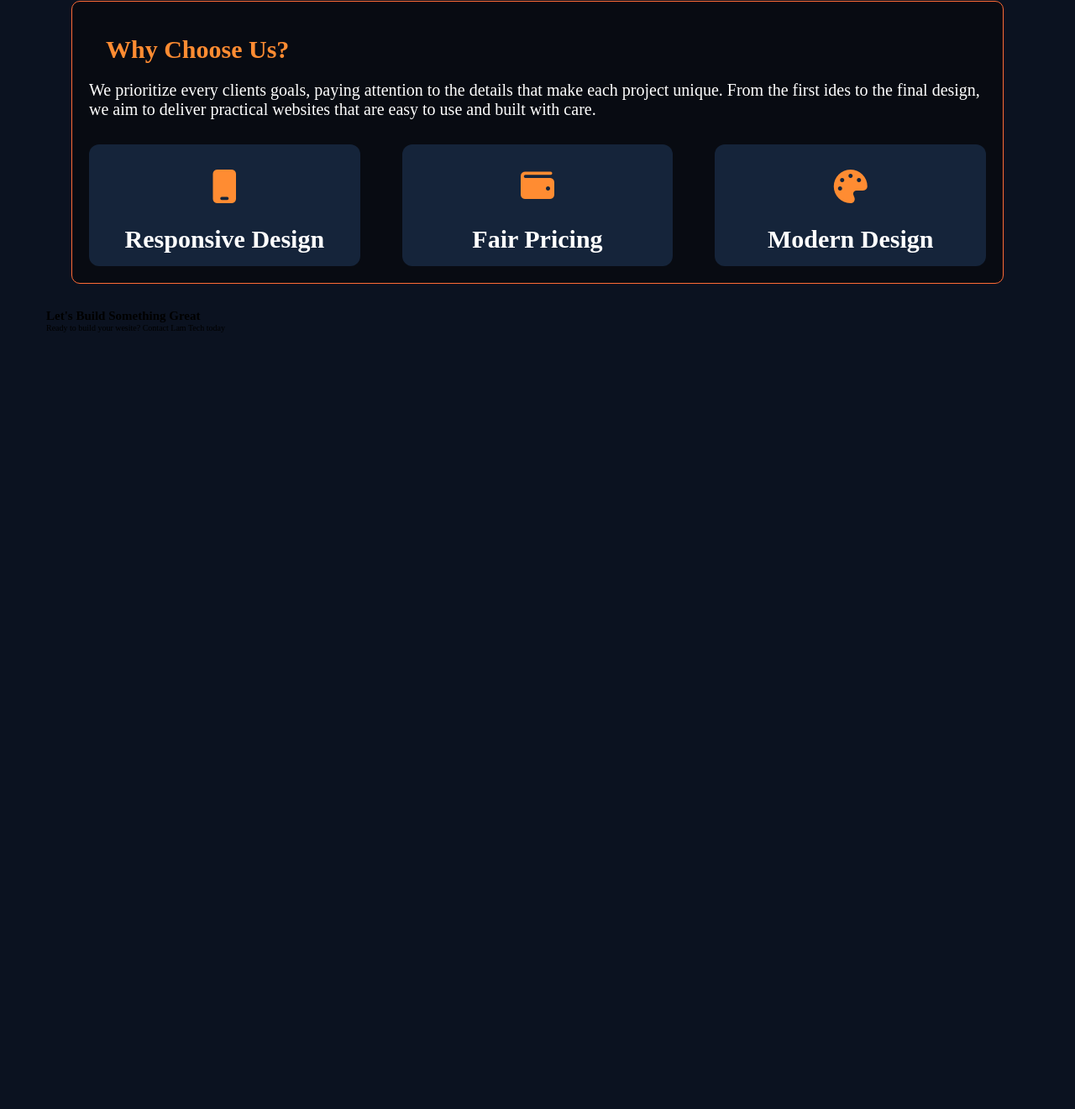
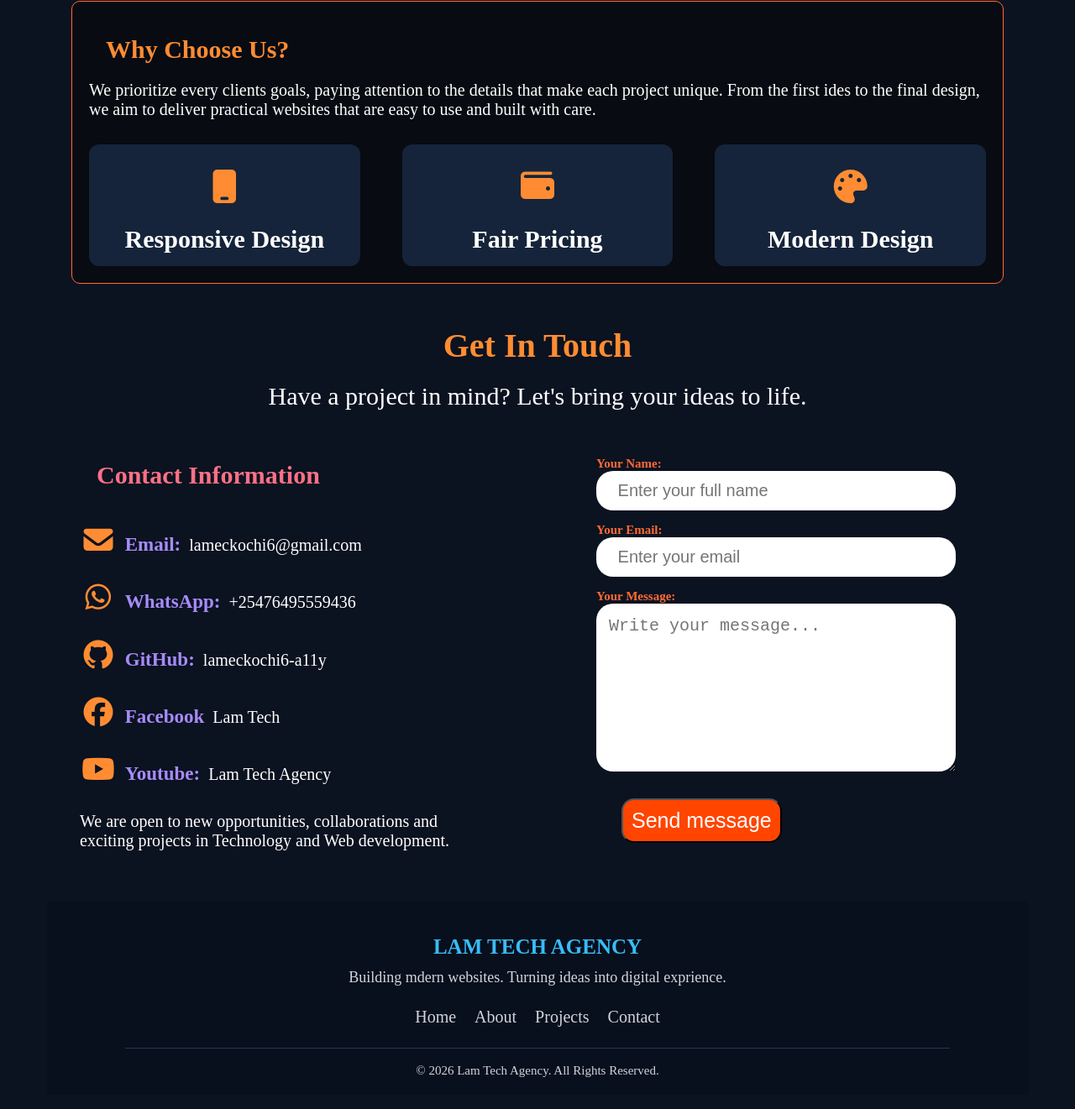
Before and after one commit to lameckochi6-a11y/Lam-Tech-Agency, a plain HTML site: page index.html in a window 1280 px wide. Shown: the part 3999-5320 px from the top of the page at 84% size. Before the commit the page ends 4450 px from the top, so only its background shows below. Drawn offline with Linux system fonts and the light colour scheme.

Commit message:
Lam-Tech Agency

```diff
--- a/index.html
+++ b/index.html
@@ -175,9 +175,49 @@
             </div>
          </div>
       </section>
-      <section id="contacts">
-         <h2>Let's Build Something Great</h2>
-         <p>Ready to build your wesite? Contact Lam Tech today</p>
+      <section id="contacts" class="contacts">
+         <h1 class="just">Get In Touch</h1>
+         <p class="in-touch">Have a project in mind? Let's bring your ideas to life.</p>
+<div class="cont-main">
+   <div class="cont-mine">
+      <h2>Contact Information</h2>
+      <a href="mailto:lameckochi6@gmail.com"><i class="fa-solid fa-envelope"></i><strong>Email:</strong>lameckochi6@gmail.com</a>
+      <a href="https://wa.me/254764959436"><i class="fa-brands fa-whatsapp"></i><strong>WhatsApp:</strong>+25476495559436</a>
+      <a href="https://github.com/lameckochi6-a11y"><i class="fa-brands fa-github"></i><strong>GitHub:</strong>lameckochi6-a11y</a>
+      <a href="https://www.facebook.com/profile.php?id=61594827825391"><i  class="fa-brands fa-facebook"></i><strong>Facebook</strong>Lam Tech</a>
+      <a href="https://youtube.com/@code-lameck?si=KsOGFZxjEZEoBIGC"><i  class="fa-brands fa-youtube"></i><strong>Youtube:</strong>Lam Tech Agency</a>
+      <p>We are open to new opportunities, collaborations and exciting projects in Technology and Web development.</p>
+   </div>
+   <div class="cont-mine">
+      <form action="https://formspree.io/f/xrpekzgg" method="post">
+         <h5>Your Name:</h5>
+         <input type="text" name="name" placeholder=" Enter your full name" required>
+         <h5>Your Email:</h5>
+         <input type="email" name="email" placeholder=" Enter your email" required>
+         <h5>Your Message:</h5>
+         <textarea name="message" placeholder="Write your message..." required></textarea>
+         <button type="submit">Send message</button>
+      </form>
+   </div>
+</div>
+<div class="footer-content">
+   <footer class="footer">
+      <h3>LAM TECH AGENCY</h3>
+      <p>Building mdern websites. Turning ideas into digital exprience.</p>
+
+      <div class="footer-links">
+         <a href="#home">Home</a>
+         <a href="#about">About</a>
+         <a href="#projects">Projects</a>
+         <a href="#contacts">Contact</a>
+      </div>
+
+      <p class="copyright">
+         &copy; 2026 Lam Tech Agency. All Rights Reserved.
+      </p>
+   </footer>
+</div>
+
       </section>
    </main>
 </body>
--- a/style.css
+++ b/style.css
@@ -684,3 +684,118 @@ main{
    font-size: 4rem;
    margin: 2rem;
 }
+.contacts .just{
+   font-size: 4rem;
+   color: #ff8c32;
+   text-align: center;
+   margin: 2rem;
+}
+.contacts .in-touch{
+   text-align: center;
+   color: #ffffff;
+   font-size: 3rem;
+}
+.cont-main{
+   display: grid;
+   grid-template-columns: 1fr 1fr;
+   justify-content: center;
+   gap: 6rem;
+   margin: 1fr;
+}
+.cont-main .cont-mine{
+   padding: 2rem;
+   margin: 2rem;
+   display: grid;
+   grid-template-columns: 1fr;
+}
+.cont-main .cont-mine h2{
+   font-size: 3rem;
+   color: #fb7185;
+   margin: 2rem;
+}
+.cont-main .cont-mine a{
+   font-size: 2rem;
+   color: #ffffff;
+  margin-bottom: 1rem;
+  text-decoration: none;
+}
+.cont-main .cont-mine a i{
+   font-size: 3.5rem;
+   color: #ff8c32;
+}
+.cont-main .cont-mine a strong{
+   color: #a78bfa;
+   margin: 1rem;
+   font-size: 2.3rem;
+}
+.cont-main .cont-mine p{
+   font-size: 2rem;
+   color: #ffffff;
+}
+.cont-main .cont-mine h5{
+   font-size: 1.5rem;
+   color: #ff6b35;
+   margin-top: 1.5rem;
+}
+.cont-main .cont-mine input{
+   width: 90%;
+   border: none;
+   outline: none;
+   border-radius: 20px;
+   padding: 1.2rem 2rem;
+   font-size: 2rem;
+}
+.cont-main .cont-mine textarea{
+   width: 90%;
+   border: none;
+   outline: none;
+   border-radius: 20px;
+   height: 20rem;
+   padding: 1.5rem;
+   font-size: 2rem;
+}
+ .cont-main .cont-mine button{
+   background: orangered;
+   color: #ffffff;
+   padding: 1rem;
+   font-size: 2.5rem;
+   border-radius: 15px;
+   margin: 3rem;
+}
+.footer{
+   width: 100%;
+   background: #080f1d;
+   color: #d1d5db;
+   text-align: center;
+   padding: 4rem 8% 2rem;
+}
+.footer h3{
+   color: #38bdf8;
+   margin-bottom: 1.2rem;
+   font-size: 2.5rem;
+}
+.footer  p{
+   font-size: 1.8rem;
+}
+.footer-links{
+   display: flex;
+   justify-content: center;
+   flex-wrap: wrap;
+   gap: 2.2rem;
+   margin: 2.5rem 0;
+}
+.footer-links a{
+   font-size: 2rem;
+   color: #d1d5db;
+   text-decoration: none;
+   transition: color 0.3s ease;
+}
+.footer-links a:hover{
+   color: #ff8c32;
+}
+.footer .copyright{
+   border-top: 1px solid #26364b;
+   padding-top: 1.8rem;
+   margin-top: 2.5rem;
+   font-size: 1.5rem;
+}
```
